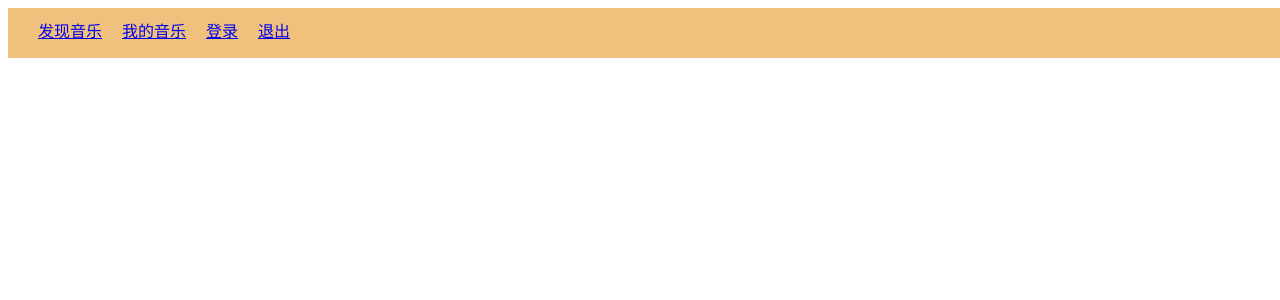
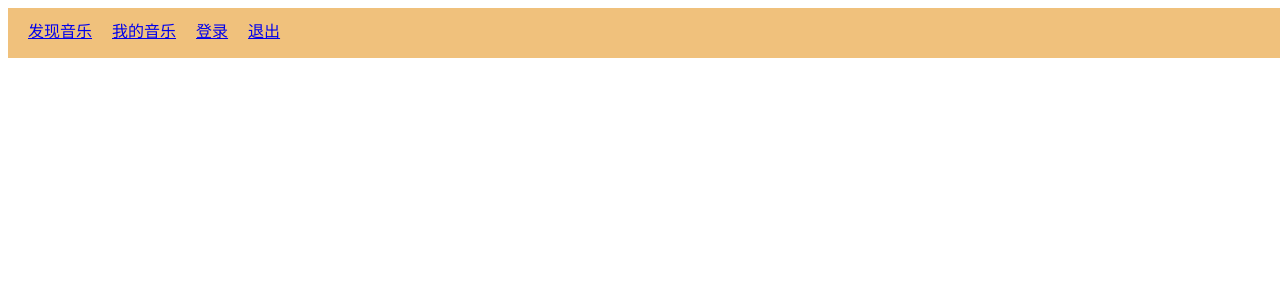
Before and after one commit to zzzzjt/zzz, a Vue app: page / in a window 1280 px wide. Shown: the top 300 px of the page. Built offline with nearby package versions, Linux system fonts and the light colour scheme.

Commit message:
修改样式

```diff
--- a/src/App.vue
+++ b/src/App.vue
@@ -45,6 +45,6 @@ export default {
     background-color: rgb(240, 193, 124);
   }
   a{
-        margin-left: 20px;
+        padding: 10px;
     }
 </style>
```
